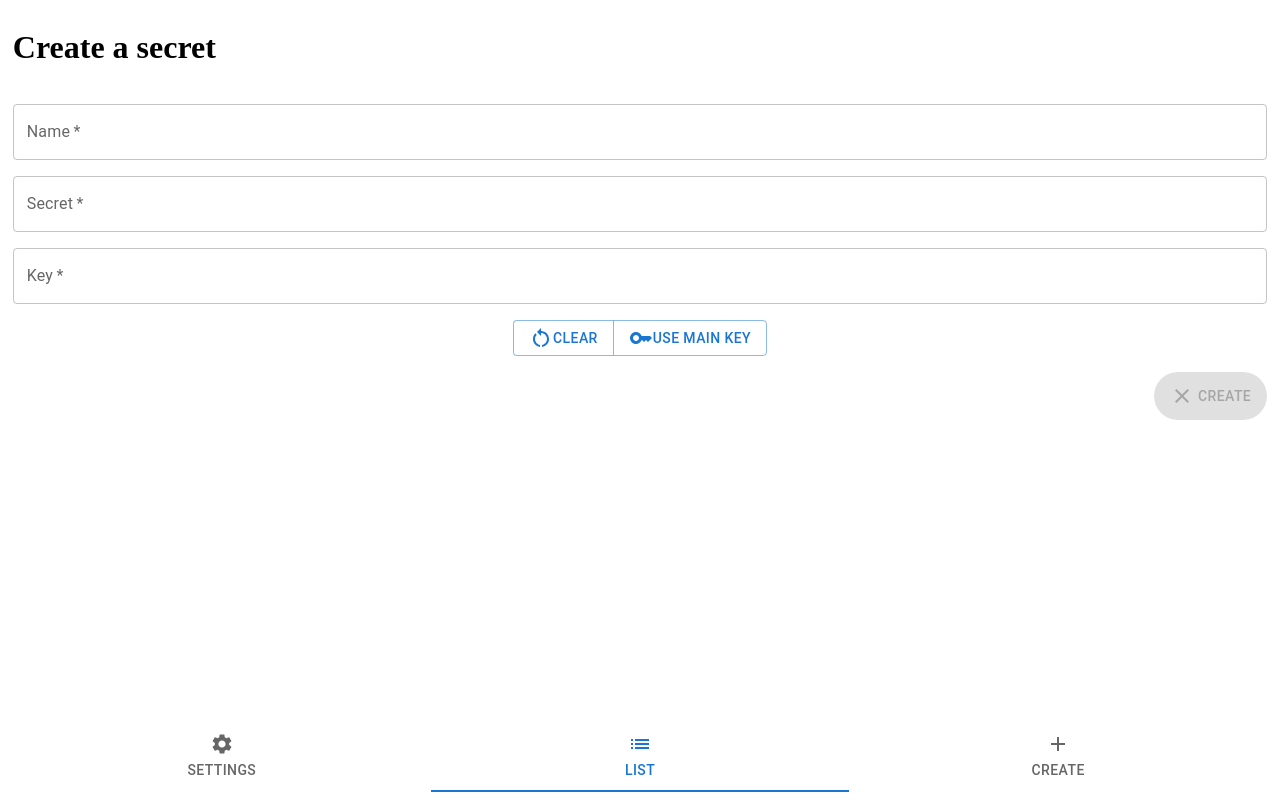
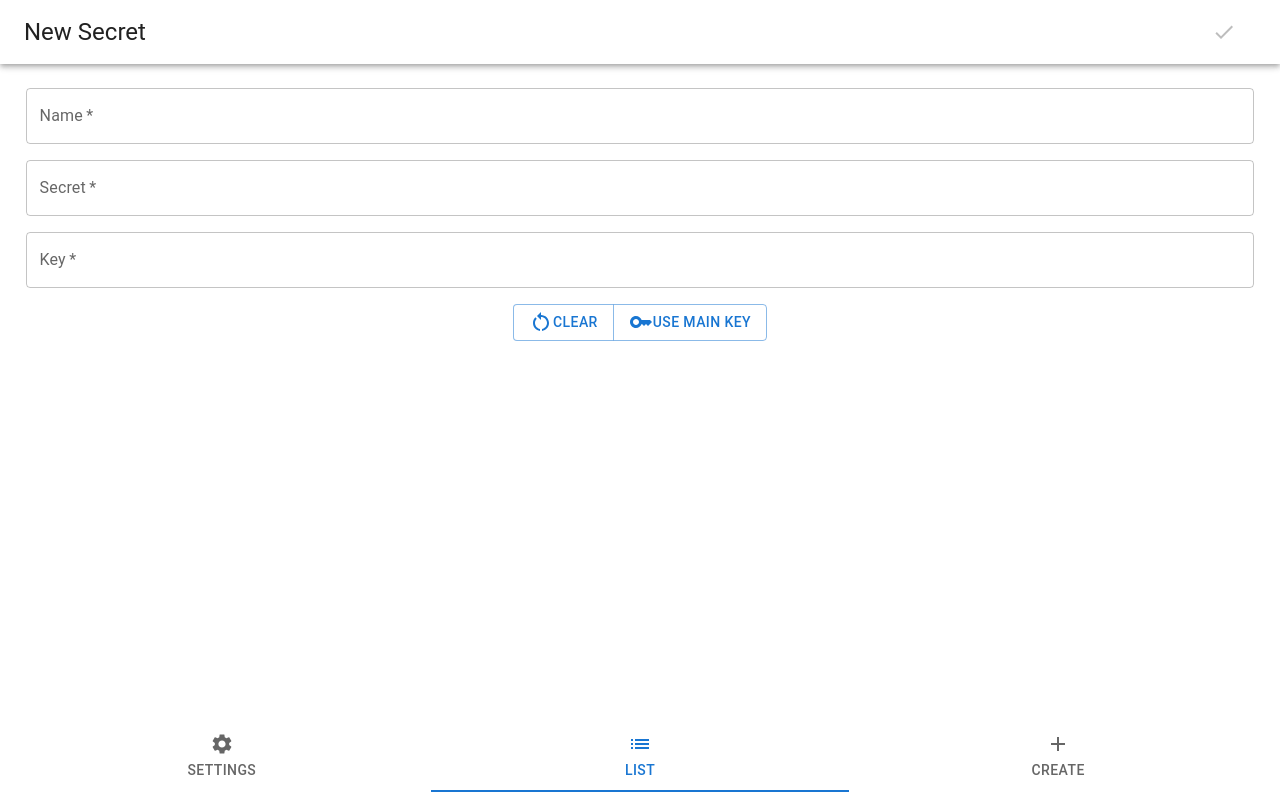
Before and after one commit to jcmsj/sekre-web, a React (Vite) app: page /new in a window 1280 px wide. Built offline with nearby package versions, Linux system fonts and the light colour scheme.

Commit message:
Feat: Appbar for creation page

```diff
--- /dev/null
+++ b/src/components/AppTitle.jsx
@@ -0,0 +1,7 @@
+import { Typography } from "@mui/material"
+
+export default function AppTitle({children, ...props}) {
+    return <Typography variant="h5" component="div" sx={{ flexGrow: 1 }} {...props}>
+        {children}
+    </Typography>;
+}
--- a/src/layout.css
+++ b/src/layout.css
@@ -13,5 +13,4 @@ body {
 
 main {
     flex:1;
-    padding: 1vh 1vw;
 }
--- a/src/routes/Create.jsx
+++ b/src/routes/Create.jsx
@@ -1,18 +1,20 @@
-import { Check as CheckIcon, Clear as ClearIcon, Key as KeyIcon, RestartAlt } from "@mui/icons-material"
-import { Button, ButtonGroup, Fab, TextField } from "@mui/material"
+import { CheckOutlined, Clear as ClearIcon, Key as KeyIcon, RestartAlt } from "@mui/icons-material"
+import { Button, ButtonGroup, TextField, AppBar, Toolbar, Typography } from "@mui/material"
 import { useEffect } from "react"
 import { useState } from "react"
+import AppTitle from "../components/AppTitle"
 import { db } from "../db"
 import { encrypt } from "../lib/cipher"
 import useClear from "../lib/useClear"
-
 /**
  * @type {React.CSSProperties}
  */
 const style = {
     display: "flex",
     flexDirection: "column",
-    rowGap: "2vh"
+    rowGap: "2vh",
+    marginTop: "2vh",
+    padding:"1vh 2vw"
 }
 
 export default function CreationPage(props) {
@@ -33,8 +35,22 @@ export default function CreationPage(props) {
         clear()
     }
 
-    return <form style={style}>
-        <h1>Create a secret</h1>
+    return <>
+        <AppBar position="sticky" color="background">
+            <Toolbar>
+                <AppTitle>
+                    New Secret
+                </AppTitle>
+                <Button
+                    onClick={onCreate}
+                    disabled={isInvalid}
+                    edge="end"
+                >
+                    <CheckOutlined />
+                </Button>
+            </Toolbar>
+        </AppBar>
+        <form style={style}>
             <InputOutline
                 label="Name"
                 onInput={e => setName(e.target.value)}
@@ -67,17 +83,8 @@ export default function CreationPage(props) {
                 </Button>
 
             </ButtonGroup>
-        <Fab
-            variant="extended"
-            onClick={onCreate}
-            disabled={isInvalid}
-            style={{ alignSelf: "flex-end" }}
-            color="primary"
-        >
-            {isInvalid ? <ClearIcon /> : <CheckIcon />}
-            &nbsp;Create
-        </Fab>
         </form>
+    </>
 }
 
 
```
Lines whose indentation alone changed are shown as unchanged.
